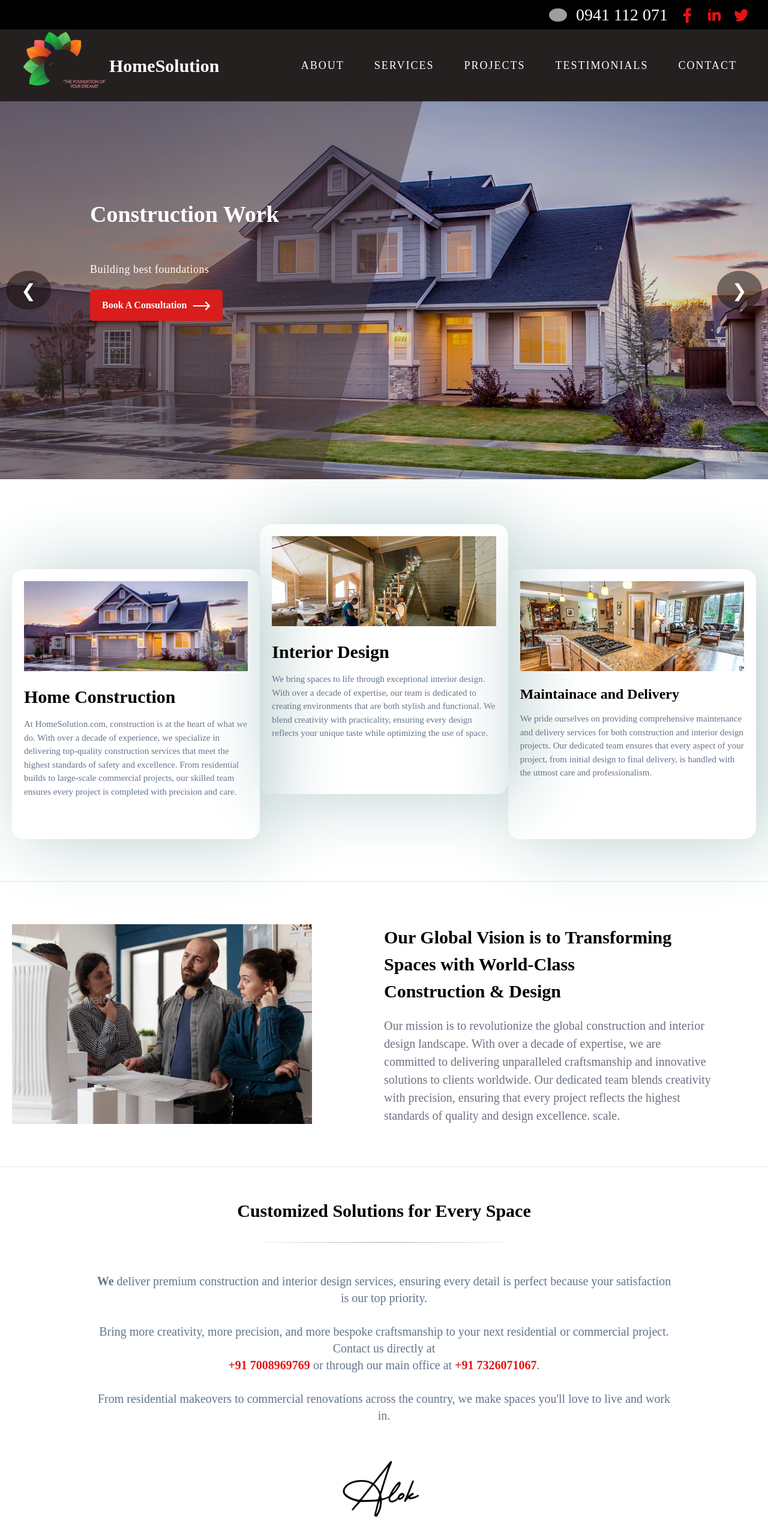
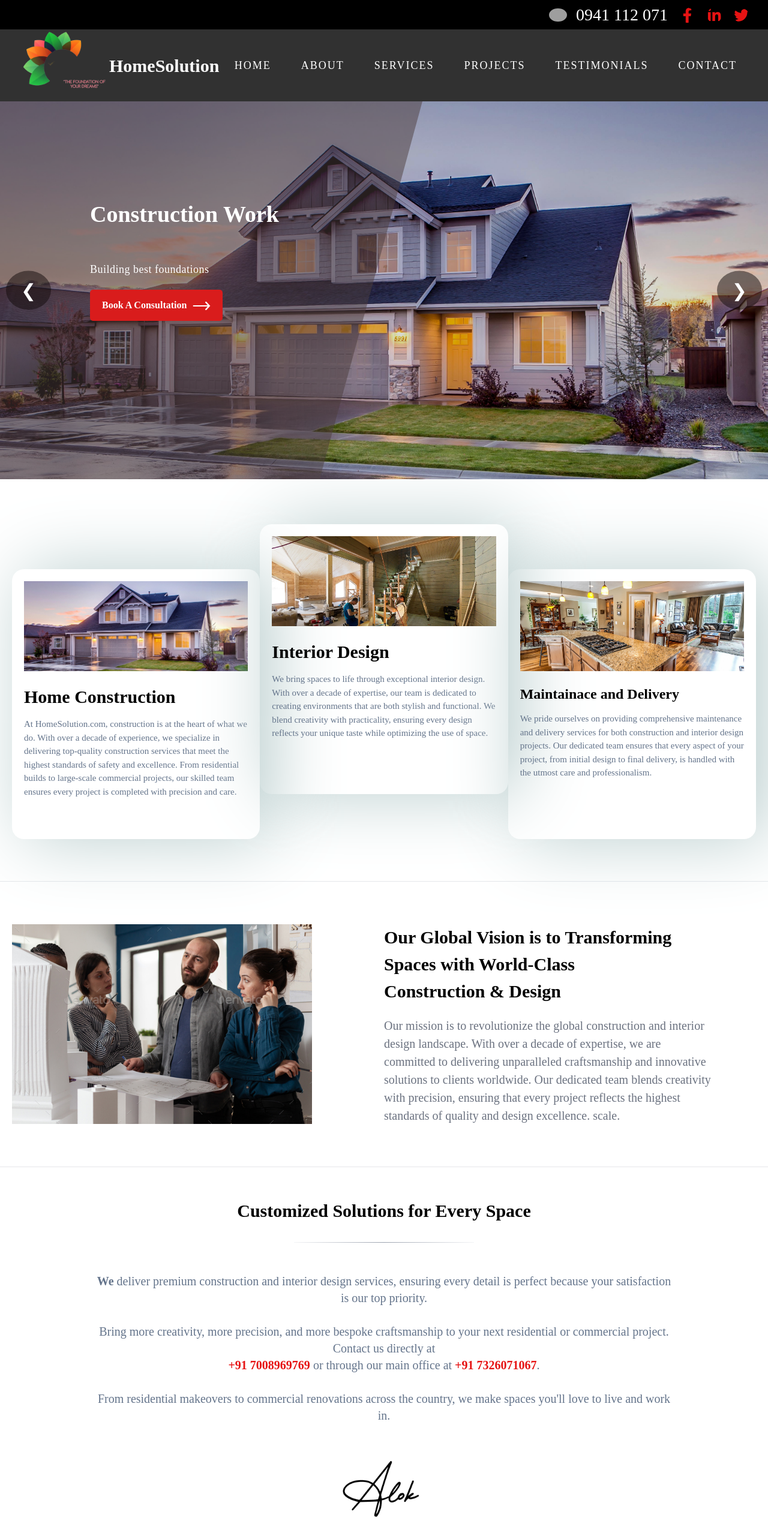
Before and after one commit to ChinmayaKumarJagadev/HomeSolution, a Next.js app: page /about in a window 1280 px wide. Shown: the top 2566 px of the page at 60% size. Built offline with nearby package versions, Linux system fonts and the light colour scheme; grey boxes are pictures that could not be loaded; a web font is replaced by a local one.

Commit message:
psuh new changes

```diff
--- a/src/components/Home/Header.js
+++ b/src/components/Home/Header.js
@@ -43,6 +43,9 @@ function Header() {
 
         {/* Desktop Menu */}
         <ul className={`${styles.navLinks} hidden lg:flex`}>
+        <li>
+            <Link href="/">Home</Link>
+          </li>
           <li>
             <Link href="/about">About</Link>
           </li>
--- a/src/pages/about/components/AboutSignature.js
+++ b/src/pages/about/components/AboutSignature.js
@@ -15,7 +15,7 @@ function AboutSignature() {
           </h2>
         </div>
       </div>
-      <div className="relative w-[400px] h-[1px] md:mt-3 mb-5 overflow-visible m-auto ">
+      <div className="relative w-[300px] h-[1px] md:mt-3 mb-5 overflow-visible m-auto ">
         <div className="absolute top-0 left-0 w-full h-full bg-gray-100 rounded-full">
           <div className="absolute inset-0 bg-gradient-to-r from-transparent via-gray-400 to-transparent animate-wave"></div>
         </div>
--- a/src/styles/about.module.css
+++ b/src/styles/about.module.css
@@ -143,6 +143,7 @@
   display: flex;
   justify-content: center;
   gap: 50px;
+  margin-bottom: 100px;
   /* background-color: red; */
 }
 @keyframes wave {
--- a/src/styles/header.module.css
+++ b/src/styles/header.module.css
@@ -1,5 +1,5 @@
 .header {
-  background-color: #242020;
+  background-color: #313131;
   position: absolute;
   z-index: 10;
   width: 100%;
```
